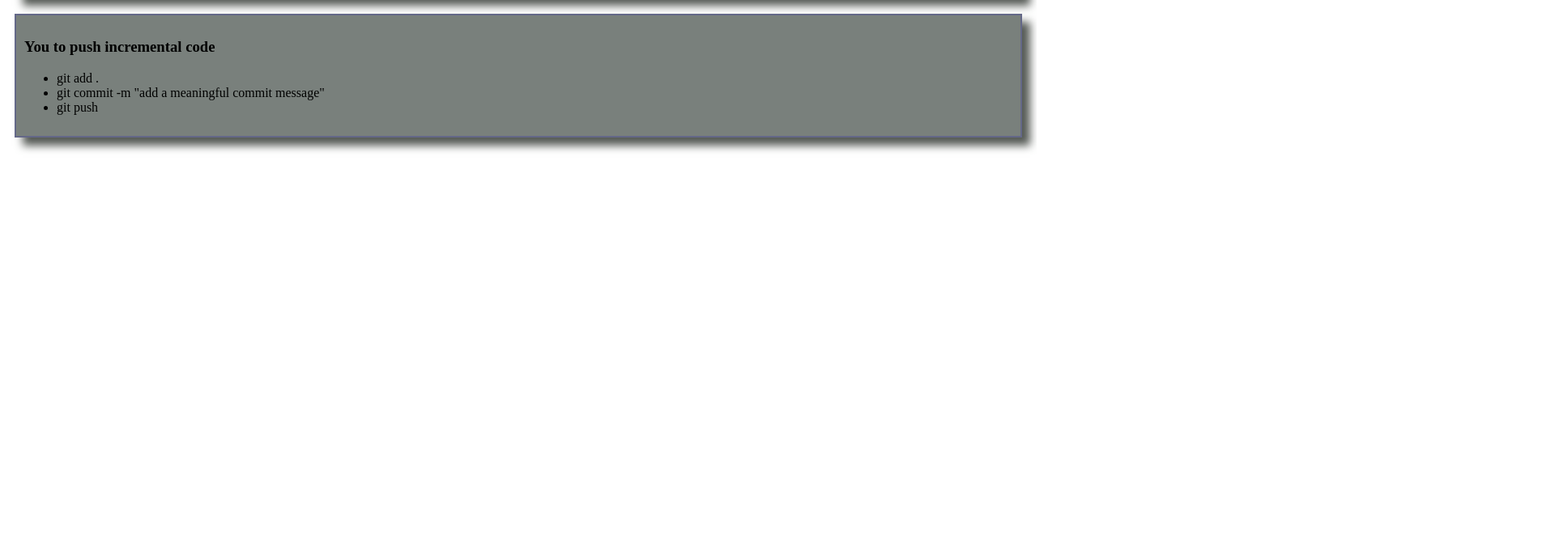
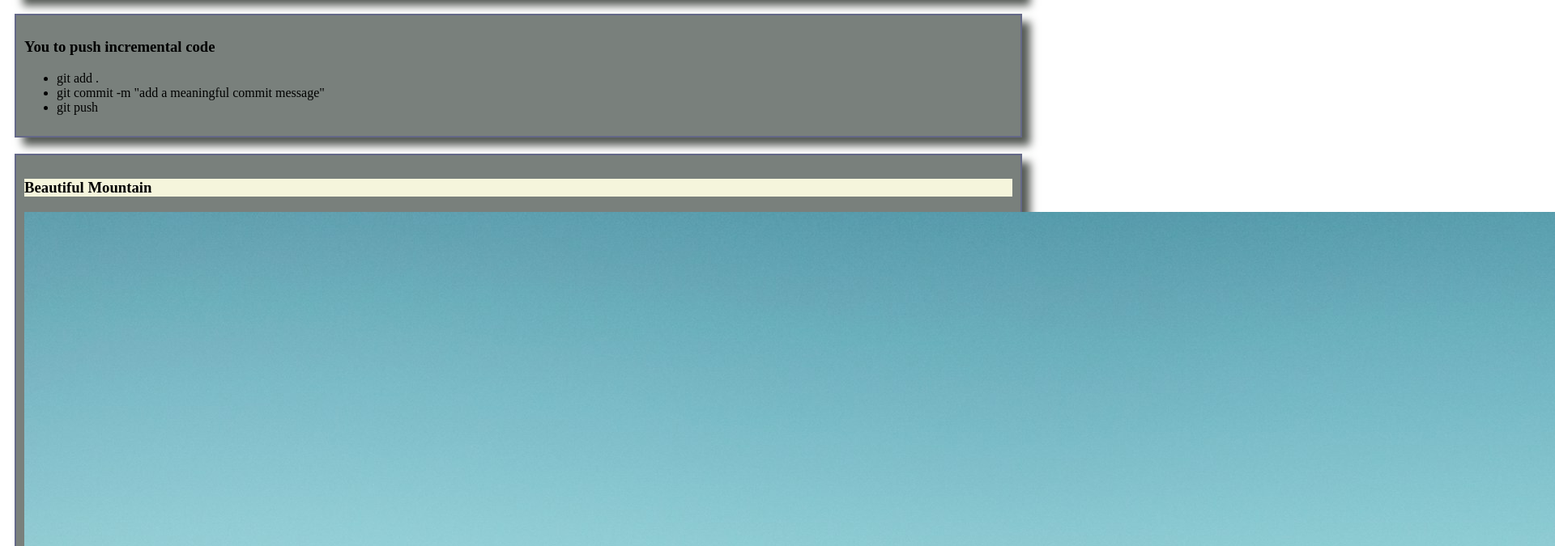
Before and after one commit to imjoyhalder/my-first-github-repo, a plain HTML site: page index.html in a window 1280 px wide. Shown: the part 521-1196 px from the top of the page at 81% size, 1920 px wide, since content can reach past the window. Before the commit the page ends 800 px from the top, so only its background shows below. Drawn offline with Linux system fonts and the light colour scheme.

Commit message:
added image

```diff
--- a/index.html
+++ b/index.html
@@ -36,5 +36,9 @@
             <li>git push</li>
         </ul>
     </div>
+    <div class="mountain">
+        <h3 id="a1">Beautiful Mountain</h3>
+        <img src="images/cristina-gottardi-CSpjU6hYo_0-unsplash.jpg" alt="montain">
+    </div>
 </body>
 </html>
--- a/styles/blog.css
+++ b/styles/blog.css
@@ -6,3 +6,7 @@ div{
     box-shadow: 10px 10px 10px rgb(85, 90, 85);
     margin-bottom: 20px;
 }
+
+#a1{
+    background-color: beige;
+}
```
Also changed, not shown: images/cristina-gottardi-CSpjU6hYo_0-unsplash.jpg (added).
